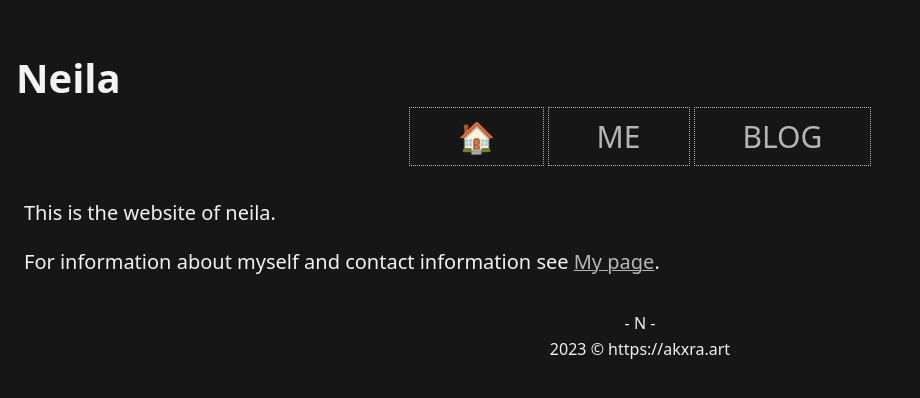
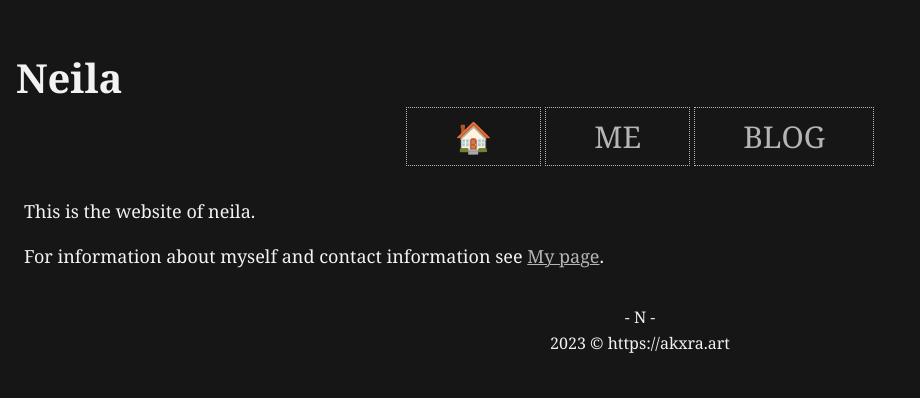
Before and after one commit to neila/neila.github.io, a Next.js app: page / in a window 1280 px wide. Shown: the top 398 px of the page, without its empty margins (0-920 px from the left). Built offline with nearby package versions, Linux system fonts and the light colour scheme.

Commit message:
serif font

```diff
--- a/src/globals.css
+++ b/src/globals.css
@@ -4,7 +4,7 @@
 
 @layer base {
   body {
-    @apply bg-neutral-700 text-neutral-base text-1.25
+    @apply bg-neutral-700 text-neutral-base text-1.125 font-serif
   }
   h1 {
     @apply font-7 text-2.25 pb-4;
@@ -19,7 +19,7 @@
     @apply font-4 text-1.5 pb-4;
   }
   p {
-    @apply font-3 text-1.25 leading-relaxed pb-4;
+    @apply font-3 text-1.125 leading-relaxed pb-4;
   }
   a {
     @apply underline decoration-1 text-neutral-300 hover:text-neutral-400;
```
